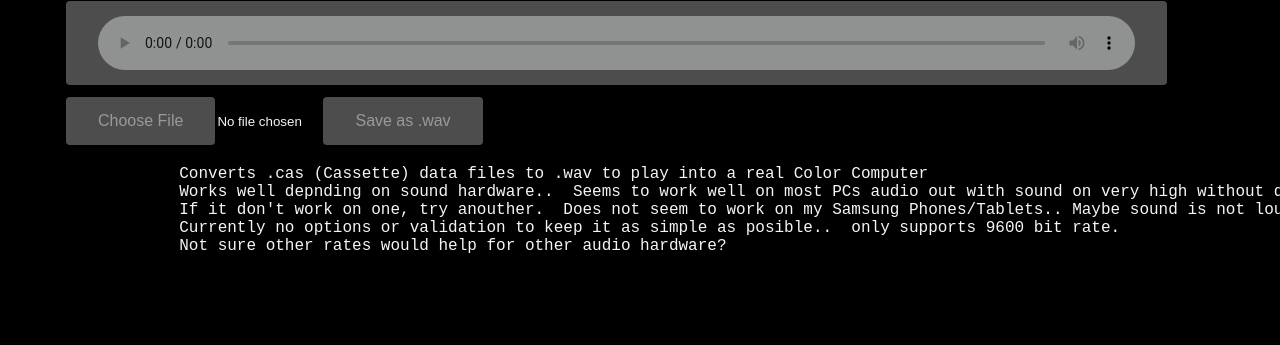
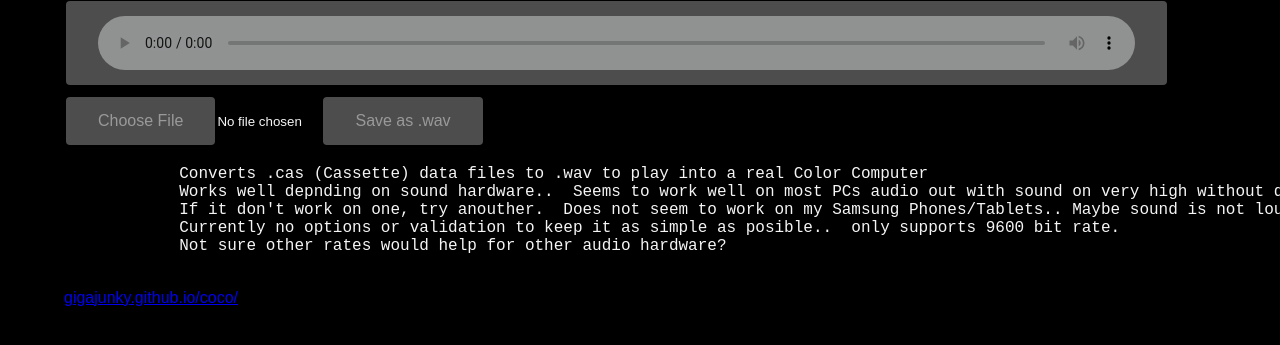
Before and after one commit to GigaJunky/GigaJunky.github.io, a plain HTML site: page coco/index.html in a window 1280 px wide. Shown: the part 89-434 px from the top of the page. Drawn offline with Linux system fonts and the light colour scheme.

Commit message:
added link

```diff
--- a/coco/index.html
+++ b/coco/index.html
@@ -33,6 +33,9 @@
             Currently no options or validation to keep it as simple as posible..  only supports 9600 bit rate.
             Not sure other rates would help for other audio hardware?
         </pre>
+        <footer>
+            <a href="https://gigajunky.github.io/coco/">gigajunky.github.io/coco/</a>
+        </footer>
     </div>
 <script>
     /*
@@ -43,6 +46,7 @@
 
         https://stackoverflow.com/questions/44157522/play-wav-byte-data-on-the-browser-on-a-player
         https://stackoverflow.com/questions/23451726/saving-binary-data-as-file-using-javascript-from-a-browser
+        https://hexed.it/ (great online hex editor!)
 
         Works well depnding on hardware..  Seems to work well on most PCs audio out with sound on very high without distortion.. If it don't work on one, try anouther.  Does not seem to work on my Samsung Phones/Tablets.. Maybe sound is not loud enough?
         Currently no options.. Not sure if needed for other hardware?  Currently only supports 9600 bit rate.
```
